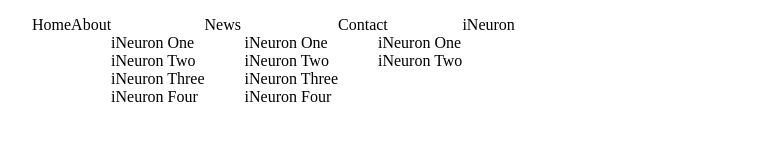
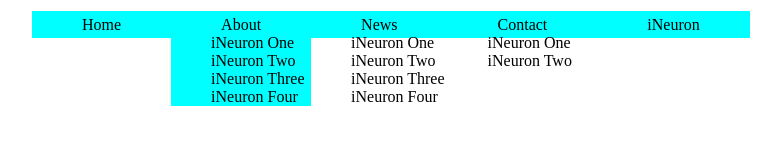
Before and after one commit to madhavanvv/CSSChallenges, a plain HTML site: page NavbarChallenges/Challenge_2/index.html in a window 1280 px wide. Shown: the whole page, without its empty margins (16-797 px from the left). Drawn offline with Linux system fonts and the light colour scheme.

Commit message:
minor ui update

```diff
--- a/NavbarChallenges/Challenge_2/style.css
+++ b/NavbarChallenges/Challenge_2/style.css
@@ -5,3 +5,13 @@
 .mynav li {
   list-style: none;
 }
+.mynav > li > a {
+  background-color: aqua;
+  padding: 5px 50px;
+}
+.mynav > li > a:hover {
+  background-color: brown;
+}
+.mynav > li:nth-child(2) {
+  background-color: aqua;
+}
```
